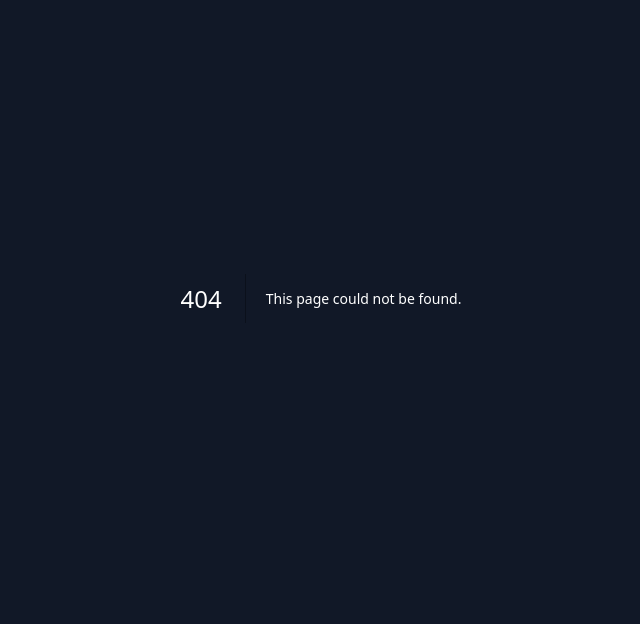
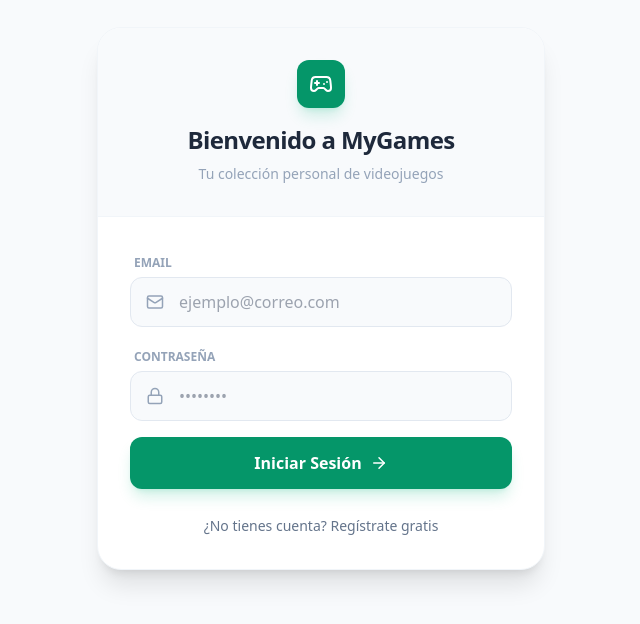
Before and after one commit to Adrute/game-tracker, a Next.js app: page /login in a window 1280 px wide. Before the commit this address had no page. Shown: the part 102-726 px from the top of the page, without its empty margins (319-959 px from the left). Built offline with nearby package versions, Linux system fonts and the light colour scheme; no server answers.

Commit message:
feat: Nueva funcionalidad de autenticación

```diff
--- /dev/null
+++ b/app/login/page.tsx
@@ -0,0 +1,124 @@
+"use client";
+
+import { useState } from "react";
+import { supabase } from "@/lib/supabase";
+import { useRouter } from "next/navigation";
+import { Gamepad2, Mail, Lock, Loader2, ArrowRight } from "lucide-react";
+
+export default function Login() {
+  const router = useRouter();
+  const [email, setEmail] = useState("");
+  const [password, setPassword] = useState("");
+  const [loading, setLoading] = useState(false);
+  const [isSignUp, setIsSignUp] = useState(false); // Alternar entre Login y Registro
+  const [message, setMessage] = useState<{ text: string; type: 'error' | 'success' } | null>(null);
+
+  const handleAuth = async (e: React.FormEvent) => {
+    e.preventDefault();
+    setLoading(true);
+    setMessage(null);
+
+    try {
+      if (isSignUp) {
+        // Registro
+        const { error } = await supabase.auth.signUp({
+          email,
+          password,
+        });
+        if (error) throw error;
+        setMessage({ text: "¡Cuenta creada! Revisa tu email para confirmar.", type: 'success' });
+      } else {
+        // Login
+        const { error } = await supabase.auth.signInWithPassword({
+          email,
+          password,
+        });
+        if (error) throw error;
+        router.push("/"); // Redirigir a la home si todo sale bien
+      }
+    } catch (error: any) {
+      setMessage({ text: error.message, type: 'error' });
+    } finally {
+      setLoading(false);
+    }
+  };
+
+  return (
+    <div className="min-h-screen bg-[#F8FAFC] flex items-center justify-center p-4 font-sans text-slate-900">
+      <div className="w-full max-w-md bg-white rounded-3xl shadow-xl border border-slate-100 overflow-hidden animate-in fade-in slide-in-from-bottom-4 duration-700">
+
+        {/* Cabecera */}
+        <div className="bg-slate-50 p-8 text-center border-b border-slate-100">
+          <div className="bg-emerald-600 w-12 h-12 rounded-xl flex items-center justify-center mx-auto mb-4 shadow-lg shadow-emerald-500/20 text-white">
+            <Gamepad2 size={24} />
+          </div>
+          <h1 className="text-2xl font-bold text-slate-800 tracking-tight">Bienvenido a MyGames</h1>
+          <p className="text-slate-400 text-sm mt-2">Tu colección personal de videojuegos</p>
+        </div>
+
+        {/* Formulario */}
+        <div className="p-8">
+          <form onSubmit={handleAuth} className="space-y-4">
+
+            <div className="space-y-1">
+              <label className="text-xs font-bold text-slate-400 uppercase ml-1">Email</label>
+              <div className="relative">
+                <Mail className="absolute left-4 top-1/2 -translate-y-1/2 text-slate-400" size={18} />
+                <input
+                  type="email"
+                  required
+                  placeholder="ejemplo@correo.com"
+                  value={email}
+                  onChange={(e) => setEmail(e.target.value)}
+                  className="w-full pl-12 pr-4 py-3 bg-slate-50 border border-slate-200 rounded-xl outline-none focus:ring-2 focus:ring-emerald-500 focus:bg-white transition-all"
+                />
+              </div>
+            </div>
+
+            <div className="space-y-1">
+              <label className="text-xs font-bold text-slate-400 uppercase ml-1">Contraseña</label>
+              <div className="relative">
+                <Lock className="absolute left-4 top-1/2 -translate-y-1/2 text-slate-400" size={18} />
+                <input
+                  type="password"
+                  required
+                  placeholder="••••••••"
+                  value={password}
+                  onChange={(e) => setPassword(e.target.value)}
+                  className="w-full pl-12 pr-4 py-3 bg-slate-50 border border-slate-200 rounded-xl outline-none focus:ring-2 focus:ring-emerald-500 focus:bg-white transition-all"
+                />
+              </div>
+            </div>
+
+            {/* Mensajes de Error/Éxito */}
+            {message && (
+              <div className={`p-3 rounded-lg text-sm font-medium text-center ${message.type === 'error' ? 'bg-red-50 text-red-600' : 'bg-emerald-50 text-emerald-600'}`}>
+                {message.text}
+              </div>
+            )}
+
+            <button
+              type="submit"
+              disabled={loading}
+              className="w-full bg-emerald-600 hover:bg-emerald-700 text-white font-bold py-3.5 rounded-xl shadow-lg shadow-emerald-500/20 transition-all active:scale-95 flex items-center justify-center gap-2 mt-4"
+            >
+              {loading ? <Loader2 className="animate-spin" /> : (
+                <>{isSignUp ? "Crear Cuenta" : "Iniciar Sesión"} <ArrowRight size={18}/></>
+              )}
+            </button>
+          </form>
+
+          {/* Toggle Login/Registro */}
+          <div className="mt-6 text-center">
+            <button
+              onClick={() => { setIsSignUp(!isSignUp); setMessage(null); }}
+              className="text-sm text-slate-500 hover:text-emerald-600 font-medium transition-colors"
+            >
+              {isSignUp ? "¿Ya tienes cuenta? Inicia Sesión" : "¿No tienes cuenta? Regístrate gratis"}
+            </button>
+          </div>
+        </div>
+      </div>
+    </div>
+  );
+}
--- a/app/page.tsx
+++ b/app/page.tsx
@@ -7,6 +7,7 @@ import { Plus, Trash2, Gamepad2, Pencil, Search, Filter, X, Star, Calendar, Chec
 import Link from "next/link";
 import EditModal from "@/components/EditModal";
 import { PLATFORMS } from "@/lib/constants";
+import { useRouter } from "next/navigation";
 
 // --- TIPOS ---
 type Game = {
@@ -55,10 +56,28 @@ export default function Home() {
   const [searchText, setSearchText] = useState("");
   const [filterStatus, setFilterStatus] = useState("Todos");
 
+  const router = useRouter();
+
   useEffect(() => { fetchGames(); }, []);
 
   async function fetchGames() {
-    const { data } = await supabase.from("games").select("*").order("created_at", { ascending: false });
+    setLoading(true);
+
+    // 1. Verificamos si hay usuario
+    const { data: { user } } = await supabase.auth.getUser();
+
+    if (!user) {
+      // Si no hay usuario, mandamos al login
+      router.push("/login");
+      return;
+    }
+
+    // 2. Si hay usuario, pedimos SUS juegos
+    const { data } = await supabase
+      .from("games")
+      .select("*")
+      .order("created_at", { ascending: false });
+
     if (data) setGames(data);
     setLoading(false);
   }
@@ -78,6 +97,16 @@ export default function Home() {
   async function handleSaveGame() {
     if (!selectedGame) return;
     setLoading(true);
+
+    // Obtenemos el usuario actual
+    const { data: { user } } = await supabase.auth.getUser();
+
+    if (!user) {
+        alert("Debes iniciar sesión");
+        router.push("/login");
+        return;
+    }
+
     const { error } = await supabase.from("games").insert([{
         title: selectedGame.name,
         platform,
@@ -85,14 +114,15 @@ export default function Home() {
         status: initialStatus,
         image_url: selectedGame.image_url || "https://via.placeholder.com/300x400",
         rating: selectedGame.rating,
-        user_rating: null
+        user_rating: null,
+        user_id: user.id // <--- CLAVE: Vinculamos el juego al usuario
     }]);
 
     if (!error) {
-       resetAddForm();
-       fetchGames();
+      resetAddForm();
+      fetchGames();
     } else {
-       alert("Error: " + error.message);
+      alert("Error: " + error.message);
     }
     setLoading(false);
   }
@@ -136,6 +166,8 @@ export default function Home() {
       default: return `${base} bg-gray-100 text-gray-600 border-gray-200`;
     }
   };
+
+
 
   return (
     <div className="min-h-screen bg-[#F8FAFC] pb-20 font-sans text-slate-900">
```
